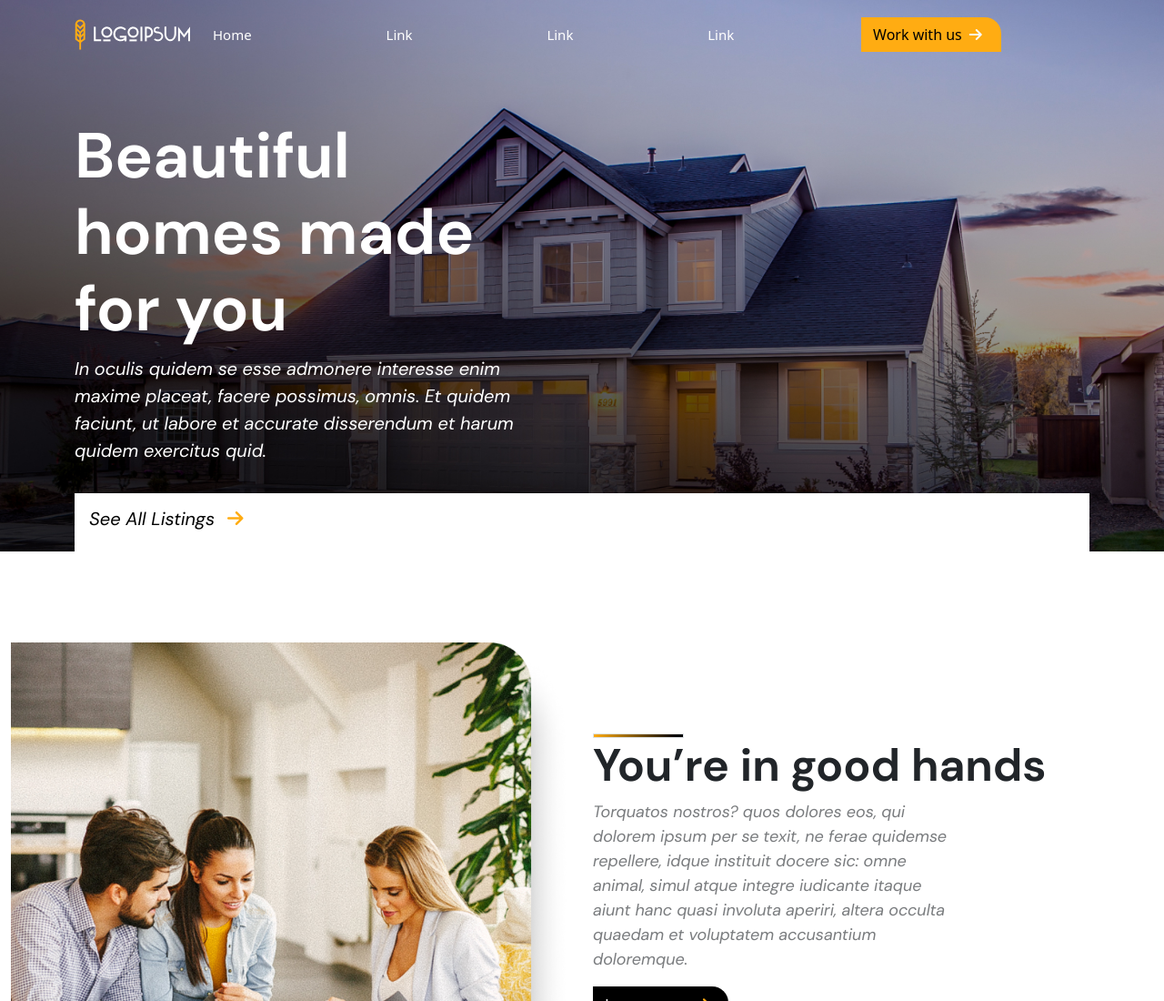
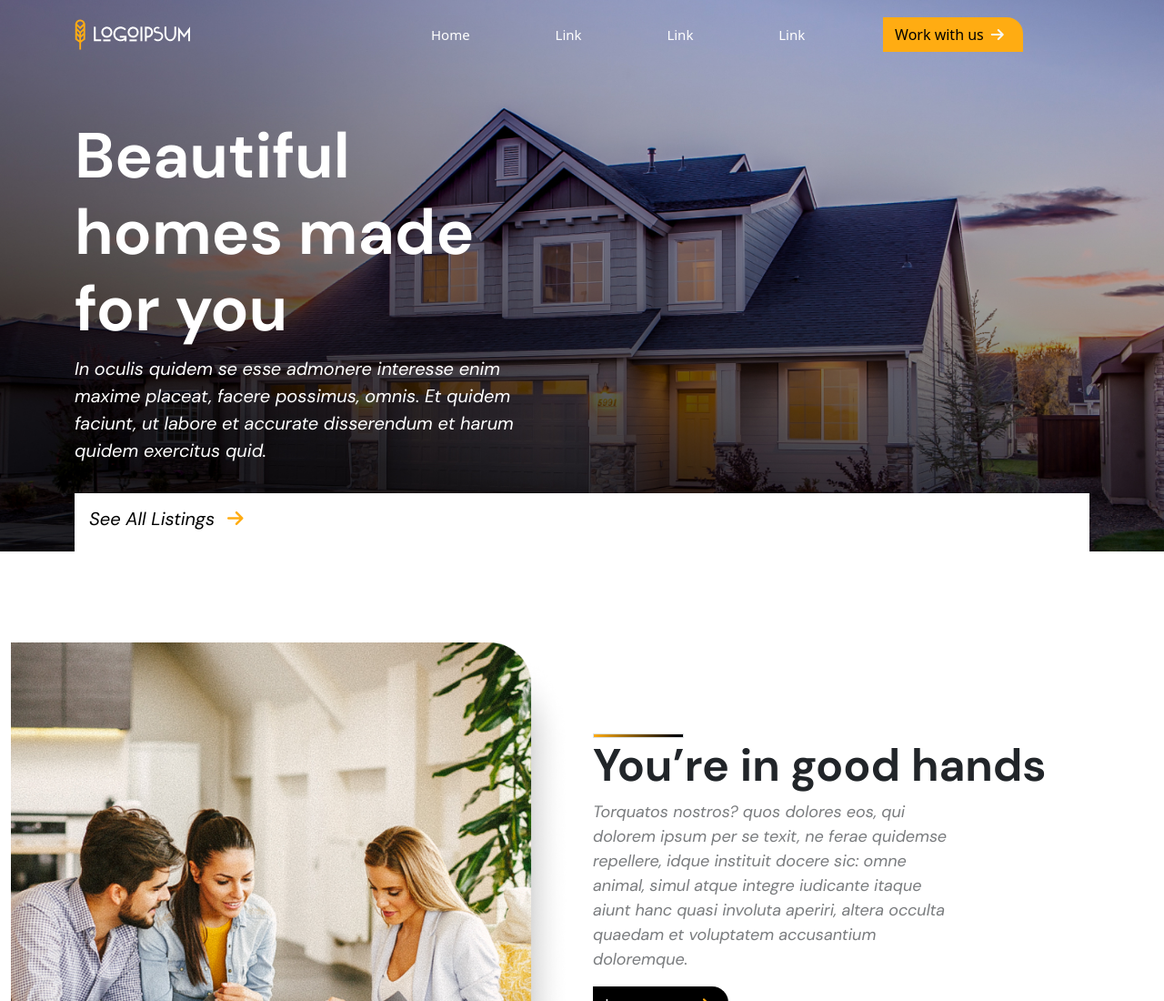
Before and after one commit to Jshyamsundar/figma-1, a plain HTML site: page index.html in a window 1280 px wide. Shown: the top 1100 px of the page at 91% size. Drawn offline with nearby package versions, Linux system fonts and the light colour scheme.

Commit message:
Update index.html

```diff
--- a/index.html
+++ b/index.html
@@ -26,7 +26,7 @@
                 aria-label="Toggle navigation">
                 <span class="navbar-toggler-icon"></span>
             </button>
-            <div class="collapse navbar-collapse" id="navbarSupportedContent">
+            <div class="collapse navbar-collapse" id="navbarSupportedContent" style="margin-left: 240px;">
                 <ul class="navbar-nav me-auto mb-2 mb-lg-0">
                     <li class="nav-item">
                         <a class="nav-link active" aria-current="page" href="#">Home</a>
```
